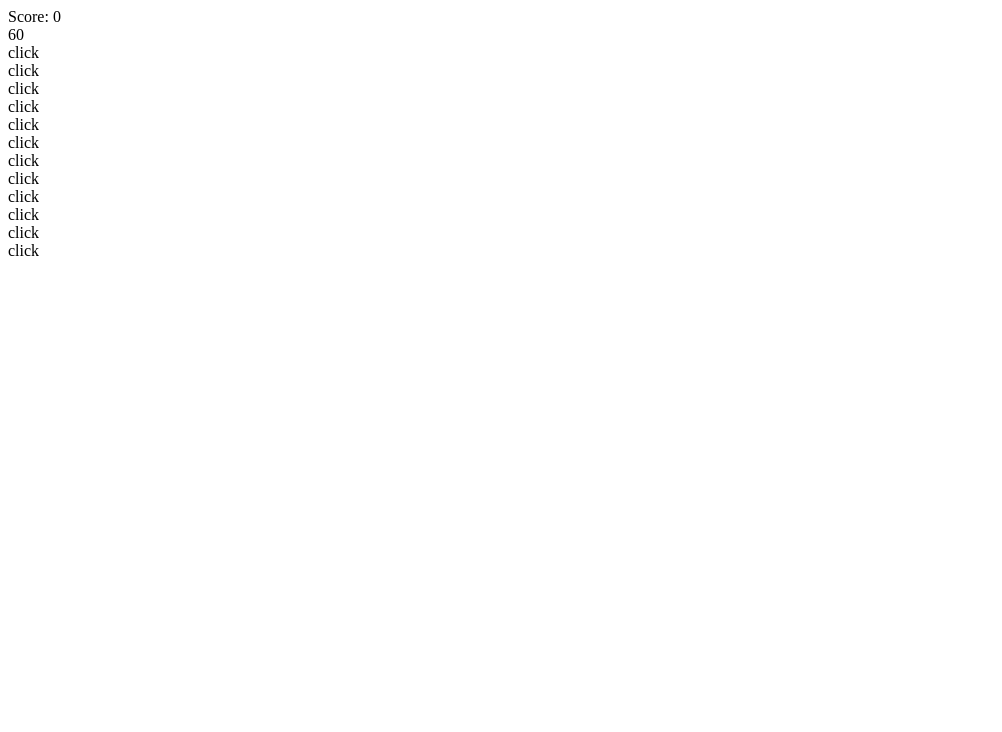
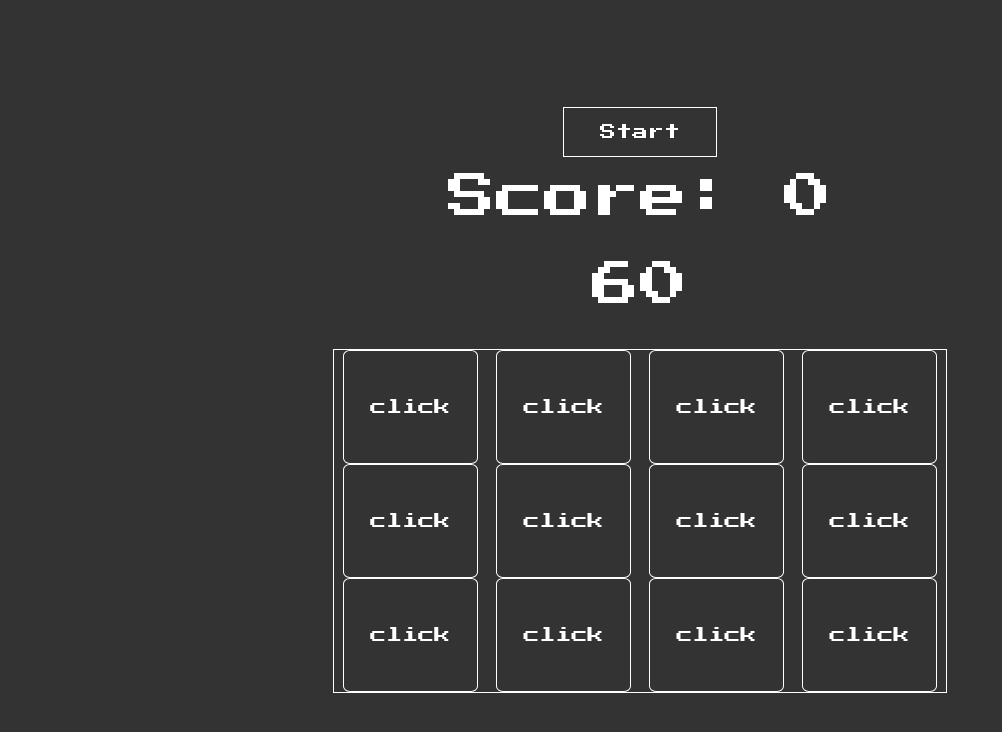
Before and after one commit to Upshur06/Ahack_A_Mole_Game, a plain HTML site: page index.html in a window 1280 px wide. Shown: the whole page, without its empty margins (0-1002 px from the left). Drawn offline with Linux system fonts and the light colour scheme.

Commit message:
css styling

```diff
--- a/index.html
+++ b/index.html
@@ -10,7 +10,7 @@
     <main>
         <div class="container">
             <div class="inner-container">
-                <div id="start-button" class="start-button">
+                <div id="start-button" class="start-button">Start</div>
                     <div class="score-board">Score: 0</div>
                     <div class="time">60</div>
                     <div id="box-container" class="box-container">
@@ -27,7 +27,6 @@
                        <div id="11" class="box" onclick="score(this)">click</div>
                        <div id="12" class="box" onclick="score(this)">click</div>
                     </div>
-                </div>
             </div>
         </div>
     </main>
--- a/style.css
+++ b/style.css
@@ -0,0 +1,82 @@
+@import url("https://fonts.googleapis.com/css2?family=Press+Start+2P&display=swap");
+
+* {
+  margin: 0;
+  padding: 0;
+  box-sizing: border-box;
+}
+
+body {
+  background-color: #333;
+  color: #fff;
+}
+
+main {
+  display: flex;
+  justify-content: center;
+  align-items: center;
+  height: 100vh;
+  width: 100vw;
+}
+
+.container {
+  width: 80%;
+}
+
+.inner-container {
+  font-family: "Press Start 2P", cursive;
+}
+
+.box-container{
+    display: flex;
+    flex-wrap: wrap;
+    width: 60%;
+    height: 40%;
+    border: 1px solid white;
+    margin: auto;
+}
+
+.box{
+    width: 22%;
+    height: 30%;
+    border: 1px solid white;
+    border-radius: 5%;
+    margin: auto;
+    opacity: 1;
+    text-align: center;
+    line-height: 700%;
+}
+
+.active{
+    opacity: 1;
+}
+
+.score-board{
+    font-size: 3rem;
+    text-align: center;
+    margin-bottom: 40px;
+}
+
+.time{
+    font-size: 3rem;
+    text-align: center;
+    margin-bottom: 40px;
+}
+
+.start-button{
+    margin-bottom: 1rem;
+    border: 1px solid white;
+    width: 15%;
+    margin: auto auto 1rem auto;
+    text-align: center;
+    padding: 1rem;
+    cursor: pointer;
+    transition-property: background, color;
+    transition-duration: .5s;
+    transition-timing-function: ease-in-out;
+}
+
+.start-button:hover{
+    background-color: white;
+    color: #333;
+}
```
